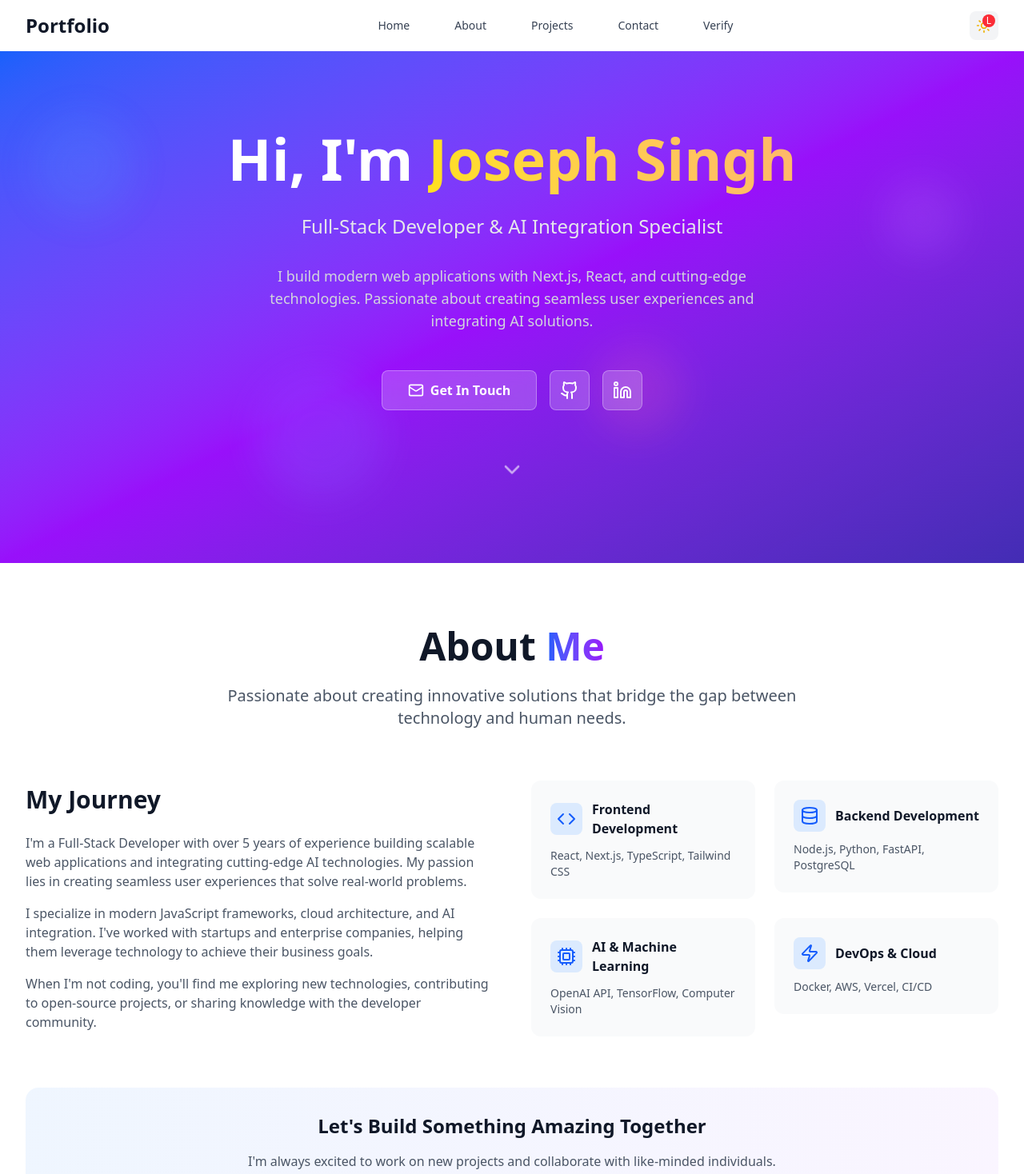
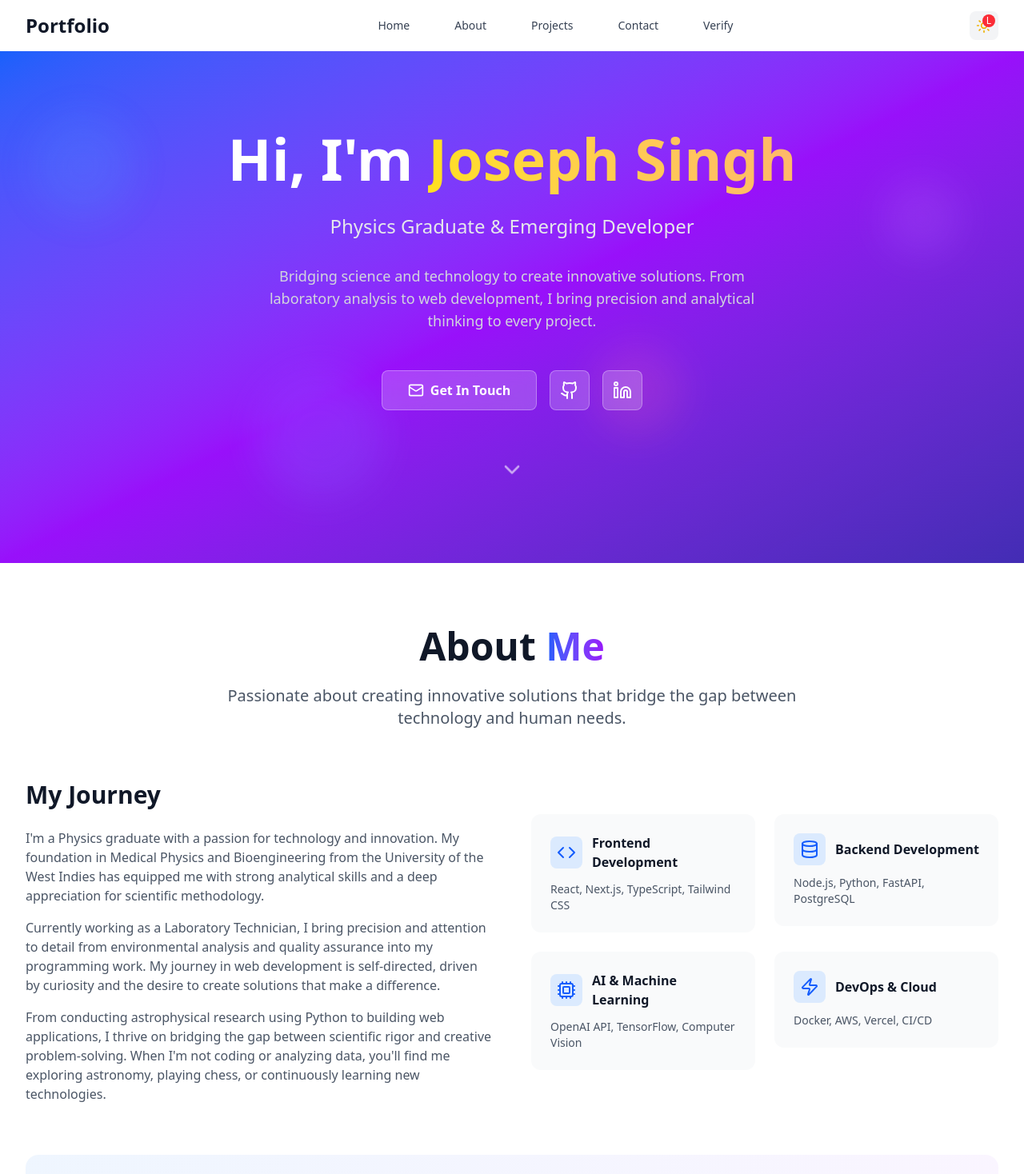
Before and after one commit to joseph-singh-lai/personal-portfolio-9987, a Next.js app: page / in a window 1280 px wide. Shown: the top 1468 px of the page at 80% size. Built offline with nearby package versions, Linux system fonts and the light colour scheme.

Commit message:
Update portfolio content to reflect Physics background and current experience

```diff
--- a/src/app/layout.tsx
+++ b/src/app/layout.tsx
@@ -12,8 +12,8 @@ const geistMono = Geist_Mono({
 });
 
 export const metadata = {
-  title: "Joseph Singh - Full Stack Developer",
-  description: "Portfolio of Joseph Singh, a Full-Stack Developer & AI Integration Specialist",
+  title: "Joseph Singh - Physics Graduate & Developer",
+  description: "Portfolio of Joseph Singh, a Physics graduate specializing in Medical Physics and Bioengineering, currently exploring web development and technology",
 };
 
 export default function RootLayout({
--- a/src/components/About.tsx
+++ b/src/components/About.tsx
@@ -31,18 +31,19 @@ const About = () => {
               <h3 className="text-2xl sm:text-3xl font-bold text-gray-900 dark:text-white mb-4 sm:mb-6">My Journey</h3>
               <div className="space-y-3 sm:space-y-4 text-gray-600 dark:text-gray-300 text-sm sm:text-base">
                 <p>
-                  I&apos;m a Full-Stack Developer with over 5 years of experience building scalable web applications
-                  and integrating cutting-edge AI technologies. My passion lies in creating seamless user experiences
-                  that solve real-world problems.
+                  I&apos;m a Physics graduate with a passion for technology and innovation. My foundation in Medical Physics
+                  and Bioengineering from the University of the West Indies has equipped me with strong analytical skills
+                  and a deep appreciation for scientific methodology.
                 </p>
                 <p>
-                  I specialize in modern JavaScript frameworks, cloud architecture, and AI integration.
-                  I&apos;ve worked with startups and enterprise companies, helping them leverage technology
-                  to achieve their business goals.
+                  Currently working as a Laboratory Technician, I bring precision and attention to detail from environmental
+                  analysis and quality assurance into my programming work. My journey in web development is self-directed,
+                  driven by curiosity and the desire to create solutions that make a difference.
                 </p>
                 <p>
-                  When I&apos;m not coding, you&apos;ll find me exploring new technologies, contributing to open-source
-                  projects, or sharing knowledge with the developer community.
+                  From conducting astrophysical research using Python to building web applications, I thrive on bridging
+                  the gap between scientific rigor and creative problem-solving. When I&apos;m not coding or analyzing data,
+                  you&apos;ll find me exploring astronomy, playing chess, or continuously learning new technologies.
                 </p>
               </div>
             </div>
--- a/src/components/Hero.tsx
+++ b/src/components/Hero.tsx
@@ -48,7 +48,7 @@ const Hero = () => {
               transition={{ duration: 0.8, delay: 0.2 }}
               className="text-lg sm:text-xl md:text-2xl text-gray-200 mb-6 sm:mb-8 max-w-3xl mx-auto relative z-10 px-4"
             >
-              Full-Stack Developer & AI Integration Specialist
+              Physics Graduate & Emerging Developer
             </motion.p>
 
             <motion.p
@@ -57,7 +57,7 @@ const Hero = () => {
               transition={{ duration: 0.8, delay: 0.4 }}
               className="text-base sm:text-lg text-gray-300 mb-8 sm:mb-12 max-w-2xl mx-auto relative z-10 px-4"
             >
-              I build modern web applications with Next.js, React, and cutting-edge technologies. Passionate about creating seamless user experiences and integrating AI solutions.
+              Bridging science and technology to create innovative solutions. From laboratory analysis to web development, I bring precision and analytical thinking to every project.
             </motion.p>
 
             <motion.div
```
